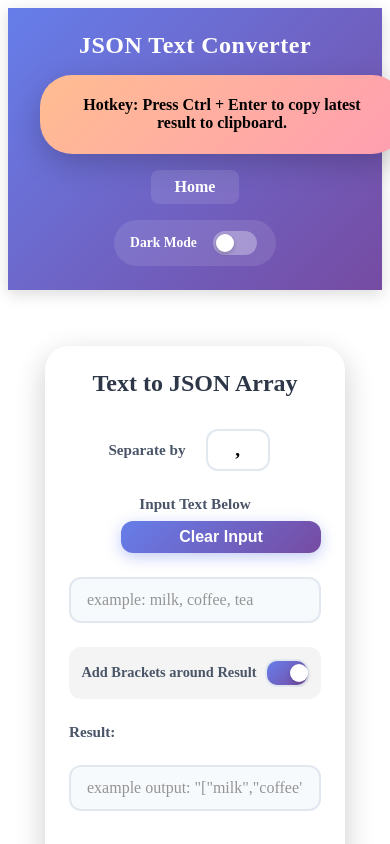
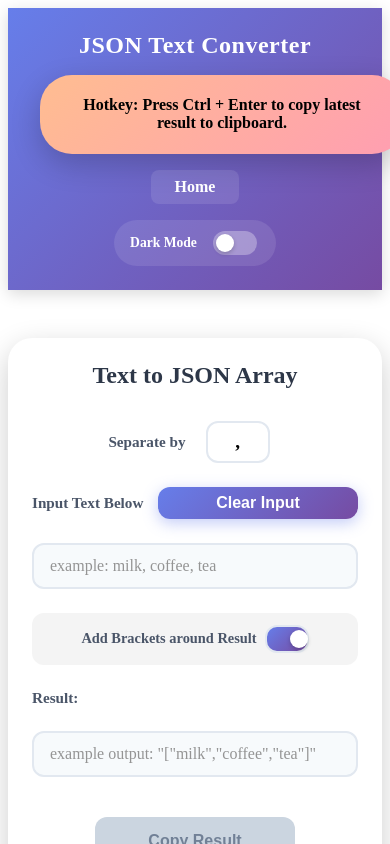
Before and after one commit to Miss0range/JSON-String-Array-Crafter, an Angular app: page / in a window 390 px wide. Shown: the top 844 px of the page. Built offline with nearby package versions, Linux system fonts and the light colour scheme.

Commit message:
Fix: Fix toobox margin for medium viewport

```diff
--- a/src/app/app.css
+++ b/src/app/app.css
@@ -232,26 +232,7 @@ form > p {
     }
 
     .toolbox {
-        margin: 1rem auto;
-    }
-}
-
-@media (max-width: 768px) {
-    body {
-        padding: 1rem 0.5rem;
-    }
-
-    .toolbox, .description {
-        padding: 1.5rem;
-        margin: 1.5rem auto;
-    }
-
-    h2 {
-        font-size: 1.5rem;
-    }
-
-    input, textarea {
-        font-size: 16px;
+        margin: 1rem 0;
     }
 }
 
```
